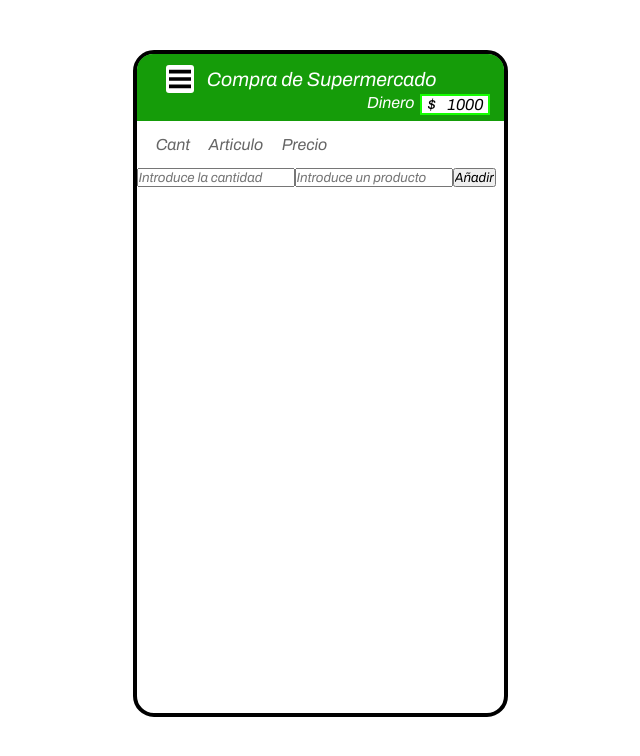
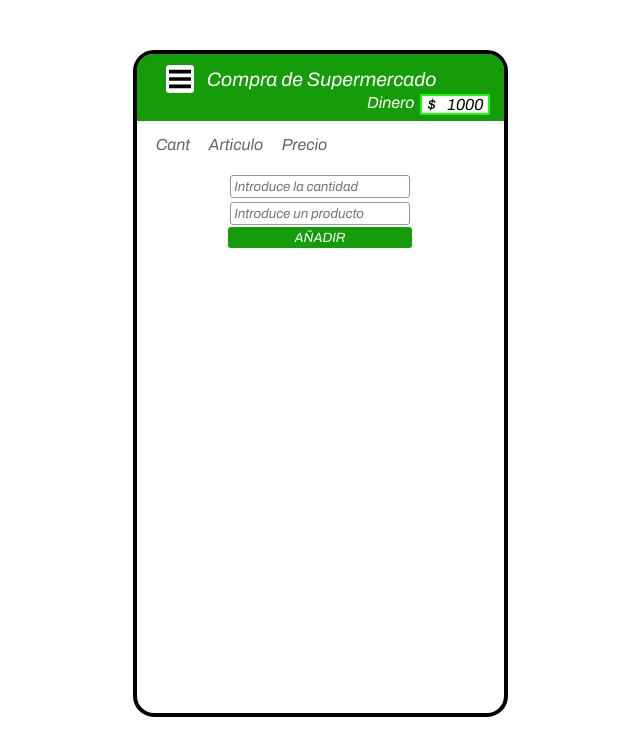
Before and after one commit to jonathanchw/Shopping_list_app, a React (Create React App) app: page / in a window 1280 px wide. Shown: the top 756 px of the page, without its empty margins (320-960 px from the left). Built offline with nearby package versions, Linux system fonts and the light colour scheme.

Commit message:
Adding some styling

```diff
--- a/src/components/InputItem/style.css
+++ b/src/components/InputItem/style.css
@@ -0,0 +1,30 @@
+.container_form {
+  display: flex;
+  flex-direction: column;
+  width: 50%;
+  margin: 20px auto;
+}
+
+.input_cantidad {
+  -webkit-appearance: none;
+  -moz-appearance: textfield;
+
+}
+
+.input_descripcion,
+.input_cantidad {
+  margin: 2px;
+  padding: 3px;
+  border: 1px solid #999;
+  border-radius: 3px;
+}
+
+.input_submit{
+  background-color: #159C09;
+  border: none;
+  border-radius: 3px;
+  padding: 3px;
+  color: #fff;
+  text-transform: uppercase;
+  font-weight: bold;
+}
--- a/src/components/Items/style.css
+++ b/src/components/Items/style.css
@@ -1,13 +1,12 @@
 .container_list {
-  width: 95%;
+  width: 350px;
   margin: 0 auto;
-  margin-bottom: 8px ;
+  margin-bottom: 8px;
 }
 
 .ul_list {
   width: 100%;
   display: flex;
-  justify-content: space-around;
   margin-bottom: 5px;
 }
 
@@ -15,15 +14,35 @@
   list-style: none;
 }
 
-.btn_check{
-  background-color:#00FF47;
+.li_list_cantidad {
+  list-style: none;
+  width: 40px;
+  margin: 0 10px;
+}
+
+.li_list_descripcion {
+  list-style: none;
+  width: 150px;
+  margin: 0 0px;
+}
+
+.li_list_precio {
+  list-style: none;
+  width: 50px;
+  margin: 0 0px;
+}
+
+.btn_check {
+
+  background-color: #00FF47;
   color: #555;
   border: none;
   padding: 3px 5px;
+  margin: 0 5px;
 }
-.btn_delete{
-  background-color:#FE5757;
 
+.btn_delete {
+  background-color: #FE5757;
   border: none;
   padding: 3px 5px;
 }
```
